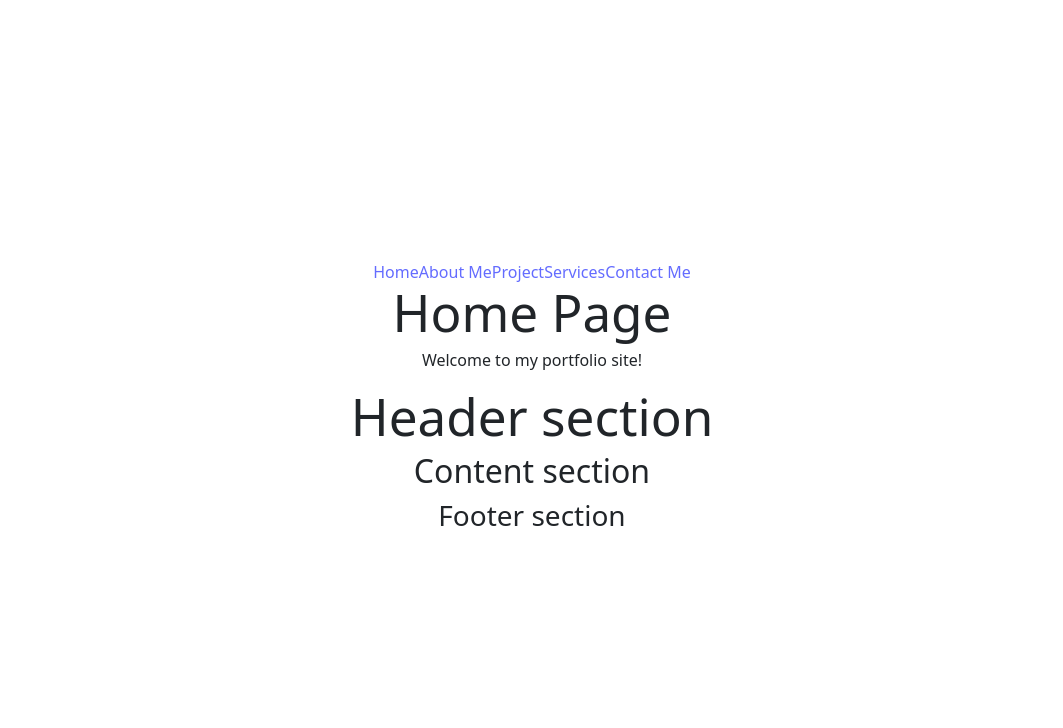
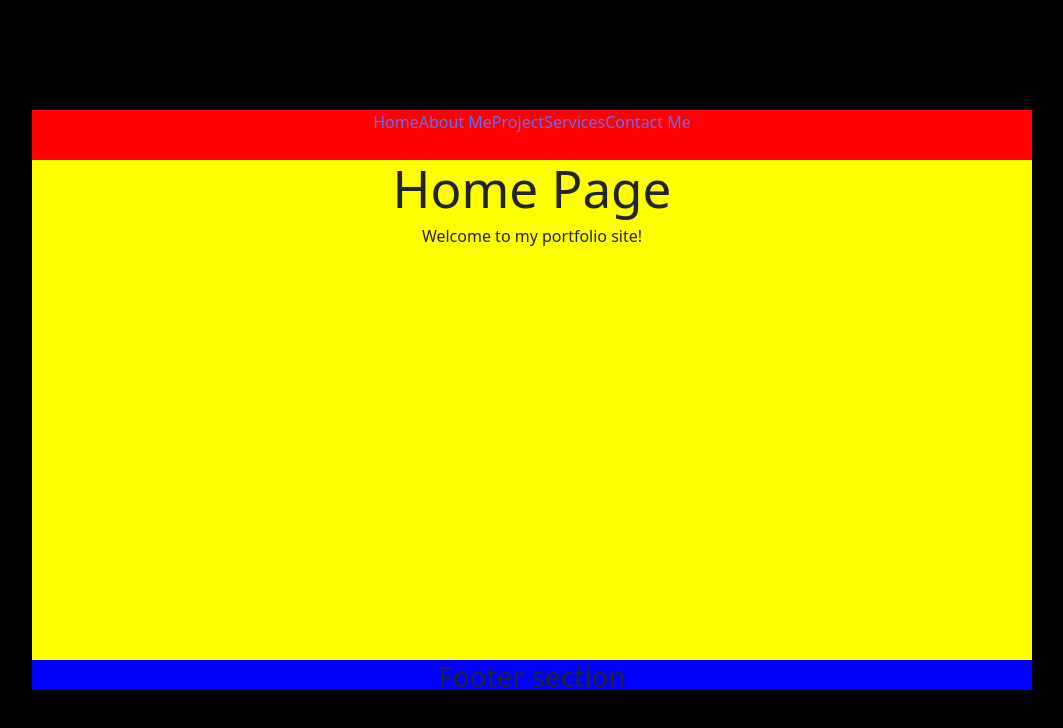
Before and after one commit to manjula-guneratne/assignment1-portfolio-site, a React (Vite) app: page / in a window 1280 px wide. Shown: the top 728 px of the page, without its empty margins (108-1171 px from the left). Built offline with nearby package versions, Linux system fonts and the light colour scheme.

Commit message:
basic layout done

```diff
--- a/src/App.css
+++ b/src/App.css
@@ -1,6 +1,35 @@
+/* html, body, #root {
+  height: 100%;    /* stretch full viewport height */
+  /*margin: 0;
+}*/
+
+body {
+  background-color: black;
+}
+
 #root {
-  max-width: 1280px;
+  /* max-width: 1280px; */
+  width: 80%;
+  height: auto;
   margin: 0 auto;
-  padding: 2rem;
+  /* padding: 2rem; */
   text-align: center;
+  display: flex;
+  flex-direction: column;
 }
+
+.header {
+  height: 50px;
+  background-color: red;
+}
+
+.content {
+  flex: 1;  /* take up all available space */
+  min-height: 500px;
+  background-color: yellow;
+}
+
+.footer {
+  height: 30px;
+  background-color: blue;
+}
--- a/src/App.jsx
+++ b/src/App.jsx
@@ -8,13 +8,17 @@ import Home from "./components/home.jsx";
 import Project from "./components/project";
 import Services from "./components/services";
 import Contact from "./components/contact";
-import { Button } from 'react-bootstrap';
+import { Button } from "react-bootstrap";
 
 function App() {
   const [count, setCount] = useState(0);
 
   return (
     <>
+      <div class="container-fluid">
+        <div class="header">
+          {/* <h1>Header section</h1> */}
+
           <nav>
             <Link to="/">Home</Link>
             <Link to="/components/about">About Me</Link>
@@ -22,6 +26,9 @@ function App() {
             <Link to="/components/services">Services</Link>
             <Link to="/components/contact">Contact Me</Link>
           </nav>
+        </div>
+        <div class="content">
+          {/* <h2>Content section</h2> */}
 
           <Routes>
             <Route path="/" element={<Home />} />
@@ -30,15 +37,8 @@ function App() {
             <Route path="/components/services" element={<Services />} />
             <Route path="/components/contact" element={<Contact />} />
           </Routes>
-
-      <div className="container-fluid">
-        <div className="header">
-          <h1>Header section</h1>
         </div>
-        <div className="content">
-          <h2>Content section</h2>
-        </div>
-        <div className="footer">
+        <div class="footer">
           <h3>Footer section</h3>
         </div>
       </div>
```
Lines whose indentation alone changed are shown as unchanged.
